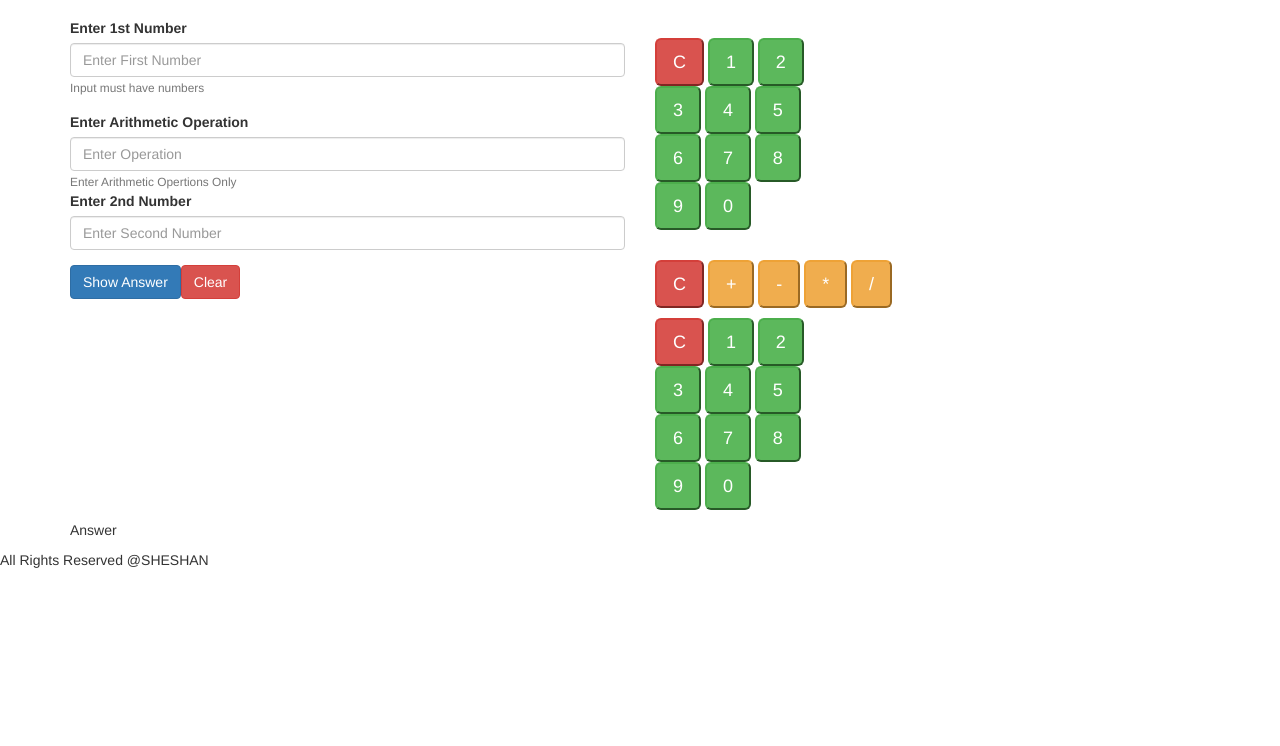
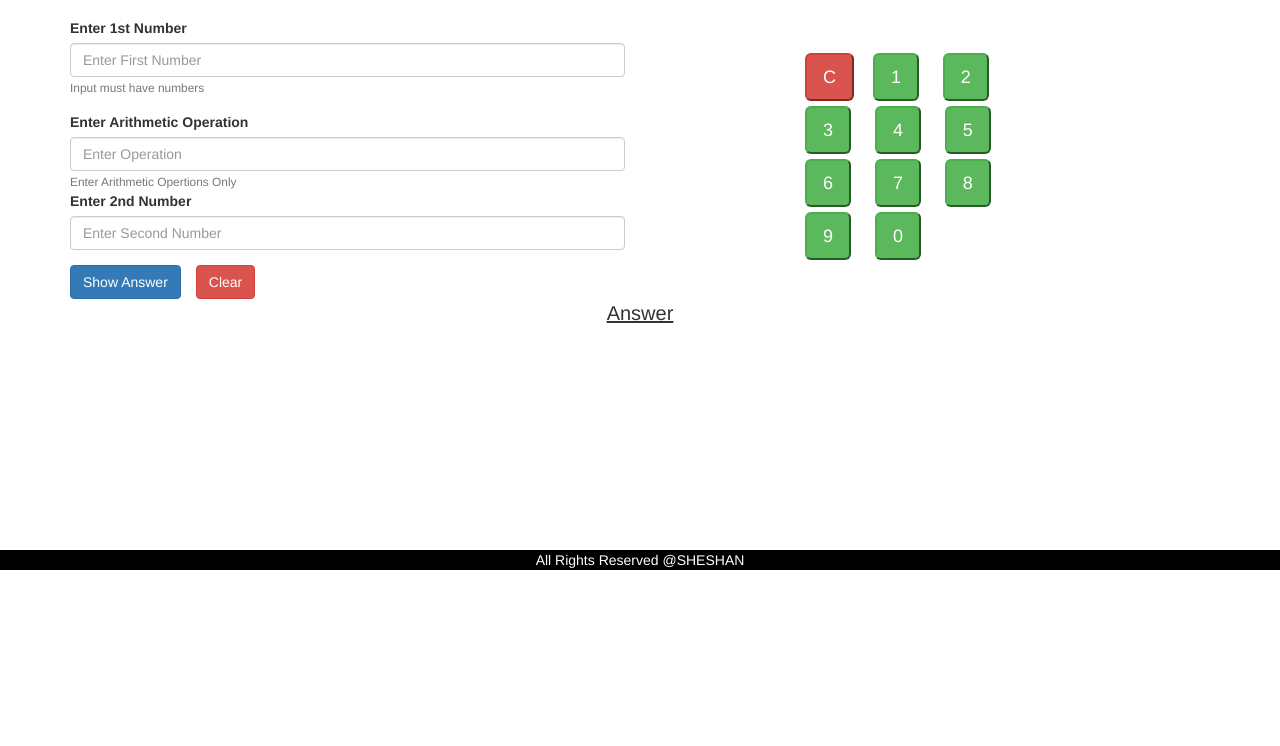
Before and after one commit to easparansheshan/calculator, a plain HTML site: page index.html in a window 1280 px wide. Shown: the part 54-800 px from the top of the page. Drawn offline with nearby package versions, Linux system fonts and the light colour scheme.

Commit message:
Update index.html

```diff
--- a/index.html
+++ b/index.html
@@ -8,7 +8,7 @@
     <title>Calculator</title>
 
     <!-- Link external css -->
-    <link rel="stylesheet" href="../New calculator app/calculator.css">
+    <link rel="stylesheet" href="../calculator.css">
     <!-- End of external css -->
 
 
```
